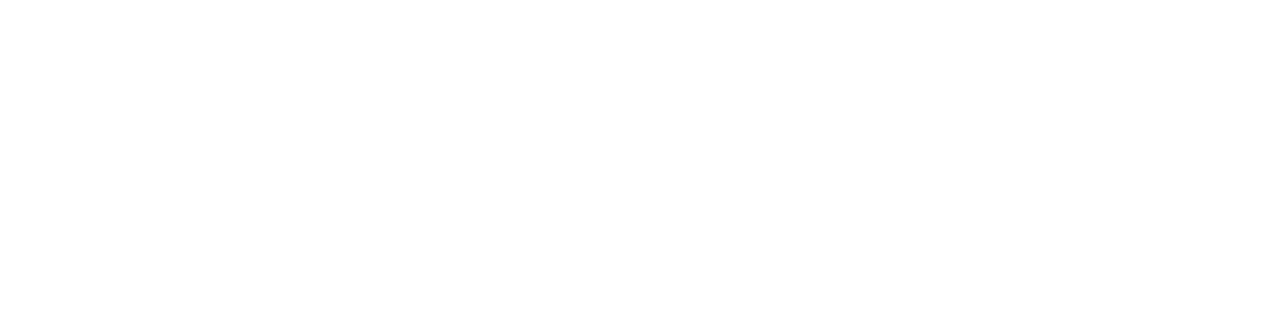
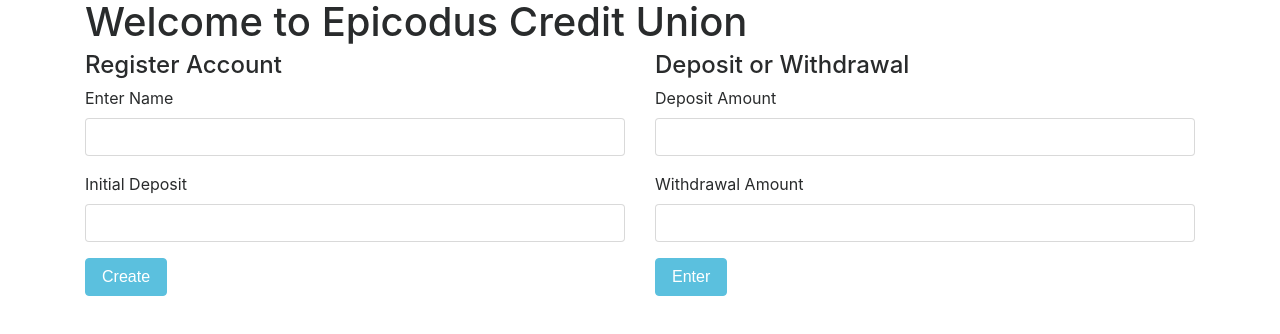
Before and after one commit to summersmaggie/bank-account-final, a plain HTML site: page index.html in a window 1280 px wide. Drawn offline with Linux system fonts and the light colour scheme.

Commit message:
add base html

```diff
--- a/css/styles.css
+++ b/css/styles.css
@@ -0,0 +1,3 @@
+.balance {
+  display: none;
+}
--- a/index.html
+++ b/index.html
@@ -8,6 +8,42 @@
     <title>Credit Union</title>
   </head>
   <body>
-
+    <div class="container">
+      <h1>Welcome to Epicodus Credit Union</h1>
+      <div class="row">
+        <div class="col-md-6">
+          <h4>Register Account</h4>
+          <form class="register">
+            <div class="form-group">
+              <label for="name">Enter Name</label>
+              <input type="text" class="form-control">
+            </div>
+            <div class="form-group">
+              <label for="initialMoney">Initial Deposit</label>
+              <input type="text" class="form-control">
+            </div>
+            <button type="submit" class="btn btn-info">Create</button>
+          </form>
+        </div>
+        <div class="col-md-6">
+          <h4>Deposit or Withdrawal</h4>
+          <form class="depoWith">
+            <div class="form-group">
+              <label for="deposit">Deposit Amount</label>
+              <input type="text" class="form-control">
+            </div>
+            <div class="form-group">
+              <label for="withdrawal">Withdrawal Amount</label>
+              <input type="text" class="form-control">
+            </div>
+            <button type="submit" class="btn btn-info">Enter</button>
+          </form>
+        </div>
+      </div>
+      <div class="balance">
+        <h4>Current Balance</h4>
+        <p>im a place holder $$$</p>
+      </div>
+    </div>
   </body>
 </html>
--- a/js/scripts.js
+++ b/js/scripts.js
@@ -0,0 +1,2 @@
+//two submit functions for each form
+//initial deposit will be global in business
```
